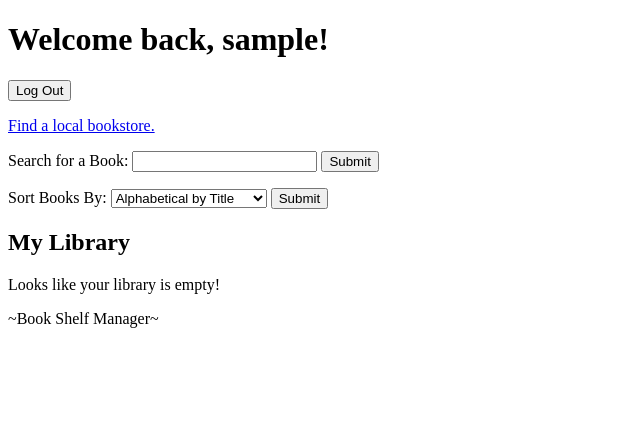
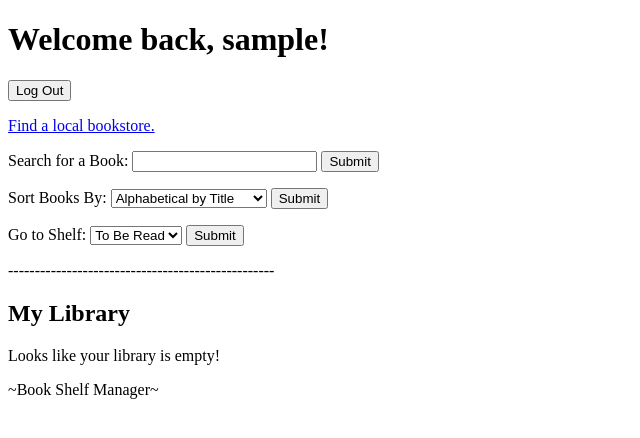
Before and after one commit to becgordon/bookshelf-tracker, a Flask app: page /sortby in a window 1280 px wide. Shown: the top 438 px of the page, without its empty margins (0-640 px from the left). Run offline with Flask 2, Linux system fonts and the light colour scheme; the visitor is signed in with stand-in values (Sample User, id 1); data comes from the database, SQL or seed files in the repository; data that the repository does not hold is empty; some libraries are stand-ins or nearby versions.

Commit message:
User can now categorize books and view them on separate shelves.

```diff
--- a/crud.py
+++ b/crud.py
@@ -98,12 +98,10 @@ def sort_books_least_recently_added(user):
 # FUNCTIONS FOR REVIEWS TABLE ------------------------------------------------
 
 
-def create_review(score, user_id, isbn):
+def create_review(user_id, isbn):
     """Create and return a new review."""
 
-    review = Review(score=score,
-                    user_id=user_id,
-                    isbn=isbn)
+    review = Review(user_id=user_id, isbn=isbn)
 
     return review
 
--- a/server.py
+++ b/server.py
@@ -196,8 +196,7 @@ def add_book(volume_id):
     user = crud.get_user_by_username(session['user_name'])
 
     if not crud.does_review_exist(user.user_id, isbn):
-        score = None
-        review = crud.create_review(score, user.user_id, isbn)
+        review = crud.create_review(user.user_id, isbn)
         db.session.add(review)
         db.session.commit()
     else:
@@ -249,7 +248,7 @@ def sort_books():
     return render_template('user_profile.html', user=user)
 
 
-@app.route('/ratebook<isbn>') # PROBLEM HERE
+@app.route('/ratebook<isbn>')
 def rate_book(isbn):
     """Add a user's rating to a book."""
 
@@ -262,6 +261,47 @@ def rate_book(isbn):
     return redirect(f'/userprofile/{user.username}')
 
 
+@app.route('/categorizebook<isbn>')
+def categorize_book(isbn):
+    """Categorize a user's book."""
+
+    user = crud.get_user_by_username(session['user_name'])
+    category = request.args.get("category")
+    review = crud.get_review_by_book_and_user_id(isbn, user.user_id)
+    if category == "to-be-read":
+        review.to_be_read = True
+    elif category == "have-read":
+        review.to_be_read = False
+    elif category == "favorites":
+        review.favorites = True
+    db.session.commit()
+
+    return redirect(f'/userprofile/{user.username}')
+
+
+@app.route('/shelf')
+def display_shelf():
+    """Show user a particular shelf."""
+
+    user = crud.get_user_by_username(session['user_name'])
+    shelf = request.args.get("shelf")
+    shelf_list = []
+    if shelf == "To Be Read":
+        for review in user.reviews:
+            if review.to_be_read == True:
+                shelf_list.append(review)
+    elif shelf == "Have Read":
+        for review in user.reviews:
+            if review.to_be_read == False:
+                shelf_list.append(review)
+    elif shelf == "Favorite":
+        for review in user.reviews:
+            if review.favorites == True:
+                shelf_list.append(review)
+
+    return render_template('user_shelf.html', reviews=shelf_list, shelf=shelf)
+
+
 # ----------------------------------------------------------------------------
 
 
--- a/templates/user_profile.html
+++ b/templates/user_profile.html
@@ -33,6 +33,23 @@
         <input type="submit">
     </form>
 </p>
+<p>
+    <form action="/shelf">
+        <label for="shelf">Go to Shelf:</label>
+
+        <select name="shelf" id="shelf-select">
+            <option value="To Be Read">To Be Read</option>
+            <option value="Have Read">Have Read</option>
+            <option value="Favorite">Favorites</option>
+        </select>
+
+        <input type="submit">
+    </form>
+</p>
+
+<p>
+    --------------------------------------------------
+</p>
 
 <h2>My Library</h2>
 
@@ -47,6 +64,13 @@
             <a href="/user/userbook{{ review.book.isbn }}">
             <img src="{{ review.book.image}}"></a>
         </p>
+
+        {% if review.score == None %}
+        <p>My Rating: Not Yet Rated</p>
+        {% else %}
+        <p>My Rating: {{ review.score }}</p>
+        {% endif %}
+
         <p>
             --------------------------------------------------
         </p>
```
Also changed, not shown: model.py (+22 -0 lines), templates/user_book_profile.html (+22 -4 lines), templates/user_shelf.html (added, +30 -0 lines).
